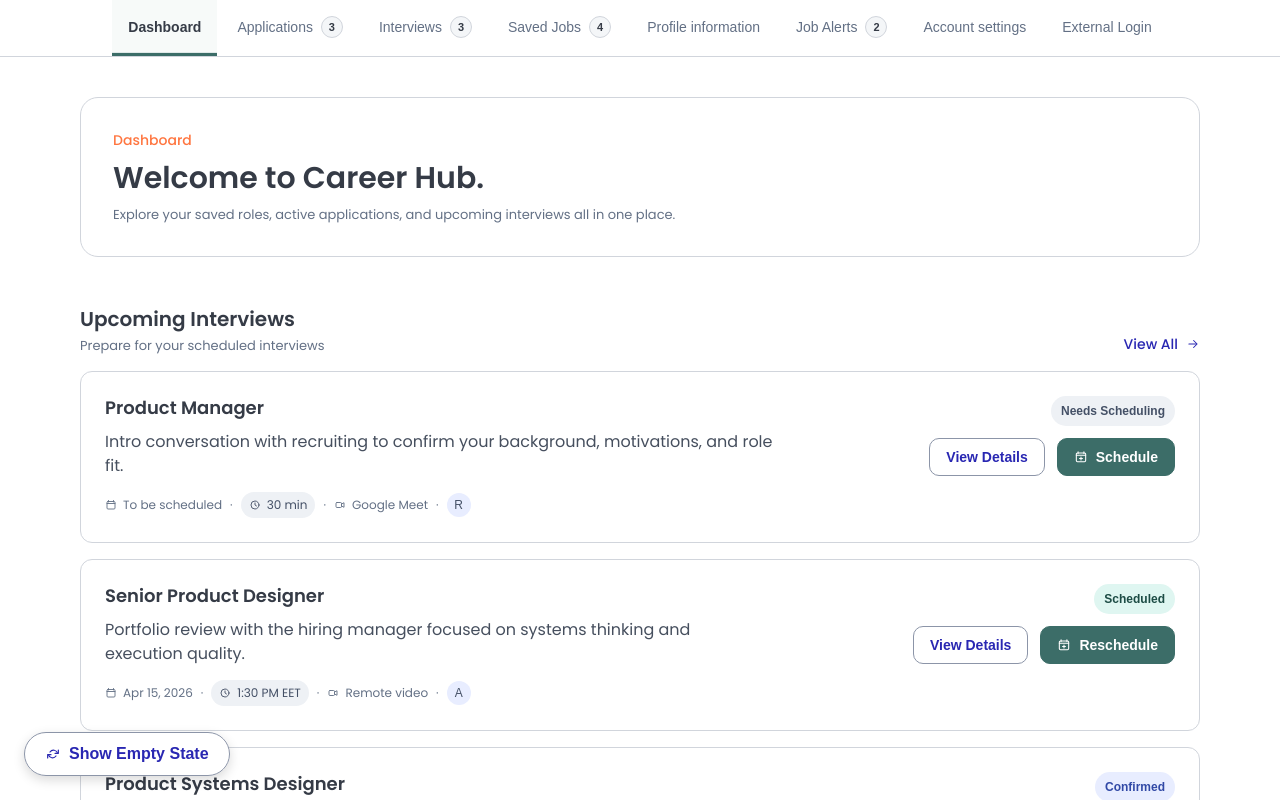
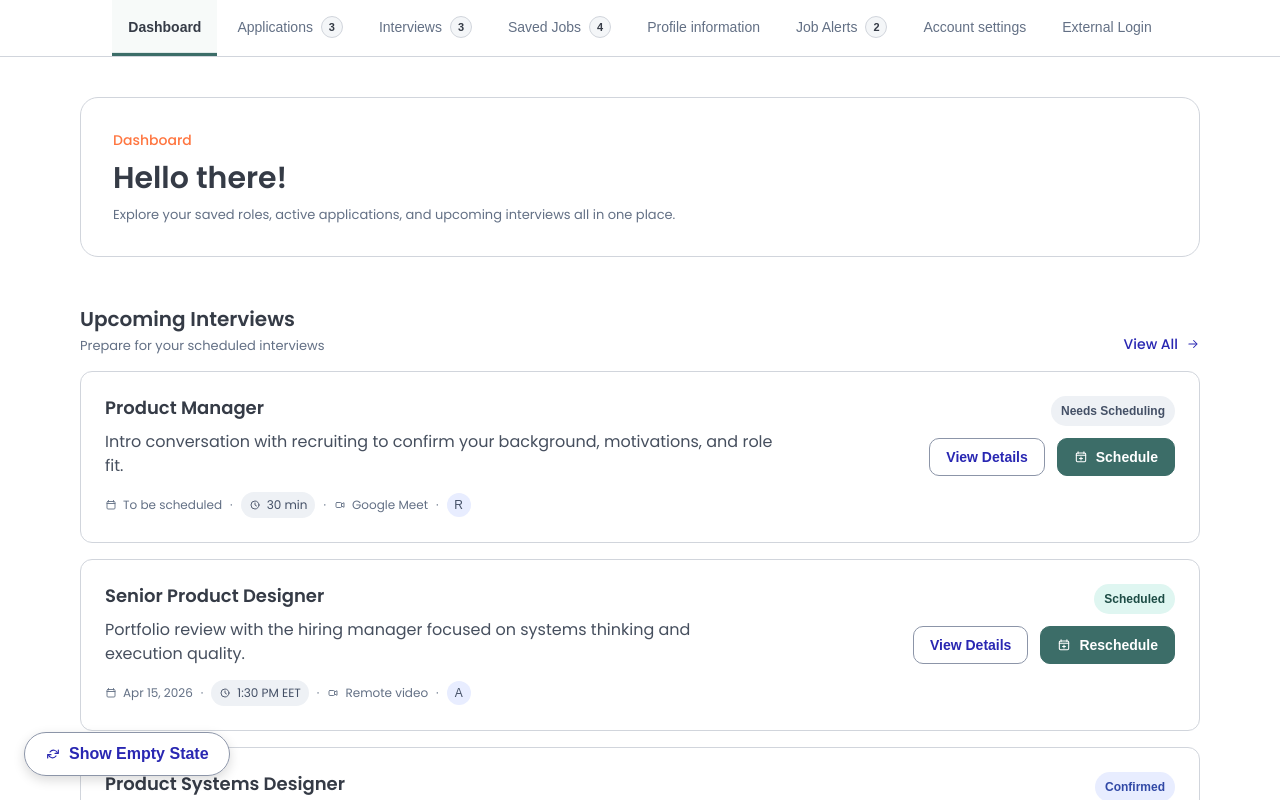
Before and after one commit to Pavlusenko-designer/career-hub-redesign, a Vue app: page / in a window 1280 px wide. Shown: the top 800 px of the page. Built offline with nearby package versions, Linux system fonts and the light colour scheme; a web font is replaced by a local one.

Commit message:
Update Dashboard welcome message to 'Hello there!'

```diff
--- a/src/components/OnboardingWidget.vue
+++ b/src/components/OnboardingWidget.vue
@@ -2,7 +2,7 @@
   <div class="onboarding-widget">
     <div class="text-content">
       <span class="eyebrow ds-eyebrow">Dashboard</span>
-      <h2 class="title ds-title-hero">Welcome to Career Hub.</h2>
+      <h2 class="title ds-title-hero">Hello there!</h2>
       <p class="subtitle ds-body">Explore your saved roles, active applications, and upcoming interviews all in one place.</p>
     </div>
   </div>
```
